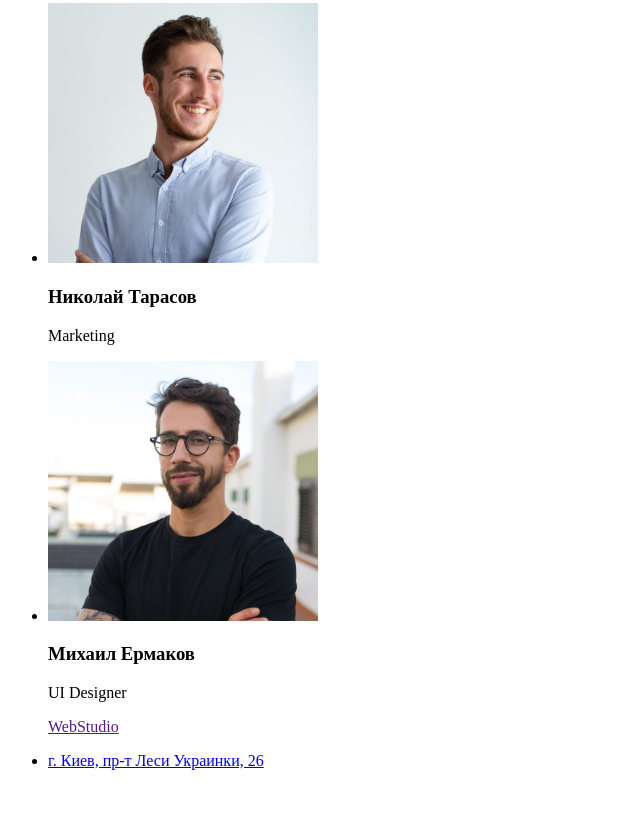
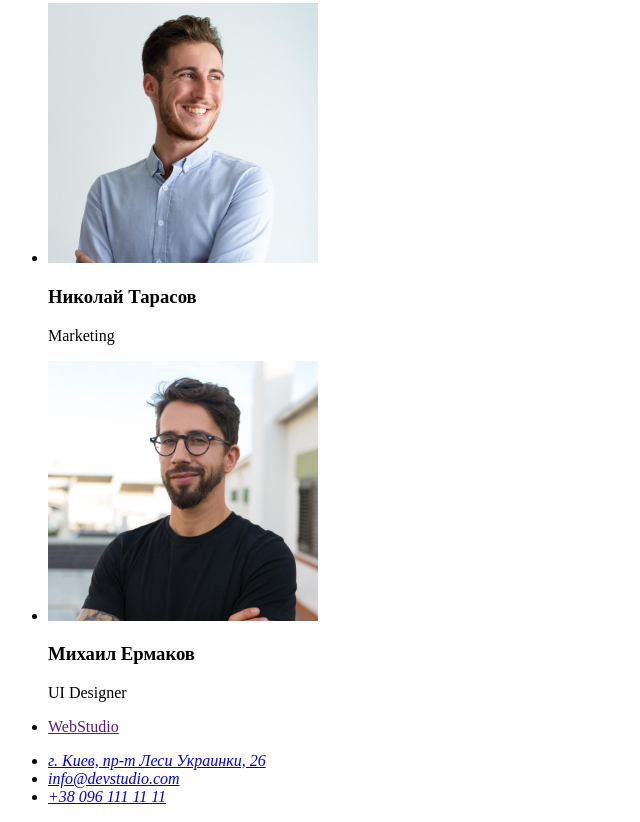
Before and after one commit to Cr0ns/goit-markup-hw-01, a plain HTML site: page index.html in a window 1280 px wide. Shown: the part 2312-3134 px from the top of the page, without its empty margins (0-640 px from the left). Before the commit the page ends 3098 px from the top, so only its background shows below. Drawn offline with Linux system fonts and the light colour scheme.

Commit message:
поправка +адресс

```diff
--- a/index.html
+++ b/index.html
@@ -121,8 +121,11 @@
     </main>
     <footer>
         <ul>
-            <a href="" class="header-text"><span>Web</span>Studio</a>
+            <li>
+                <a href=""><span>Web</span>Studio</a>
+            </li>
         </ul>
+        <address>
             <ul>
                 <li>
                     <a href="https://goo.gl/maps/X1P27WakaM2fCsHK8"
@@ -131,7 +134,14 @@
                     г. Киев, пр-т Леси Украинки, 26
                 </a>
                 </li>
+                <li>
+                    <a href="mailto:info@devstudio.com">info@devstudio.com</a>
+                </li>
+                <li>
+                    <a href="tel:+380961111111">+38 096 111 11 11</a>
+                </li>
             </ul>
+        </address>
     </footer>
 </body>
 </html>
```
Lines whose indentation alone changed are shown as unchanged.
